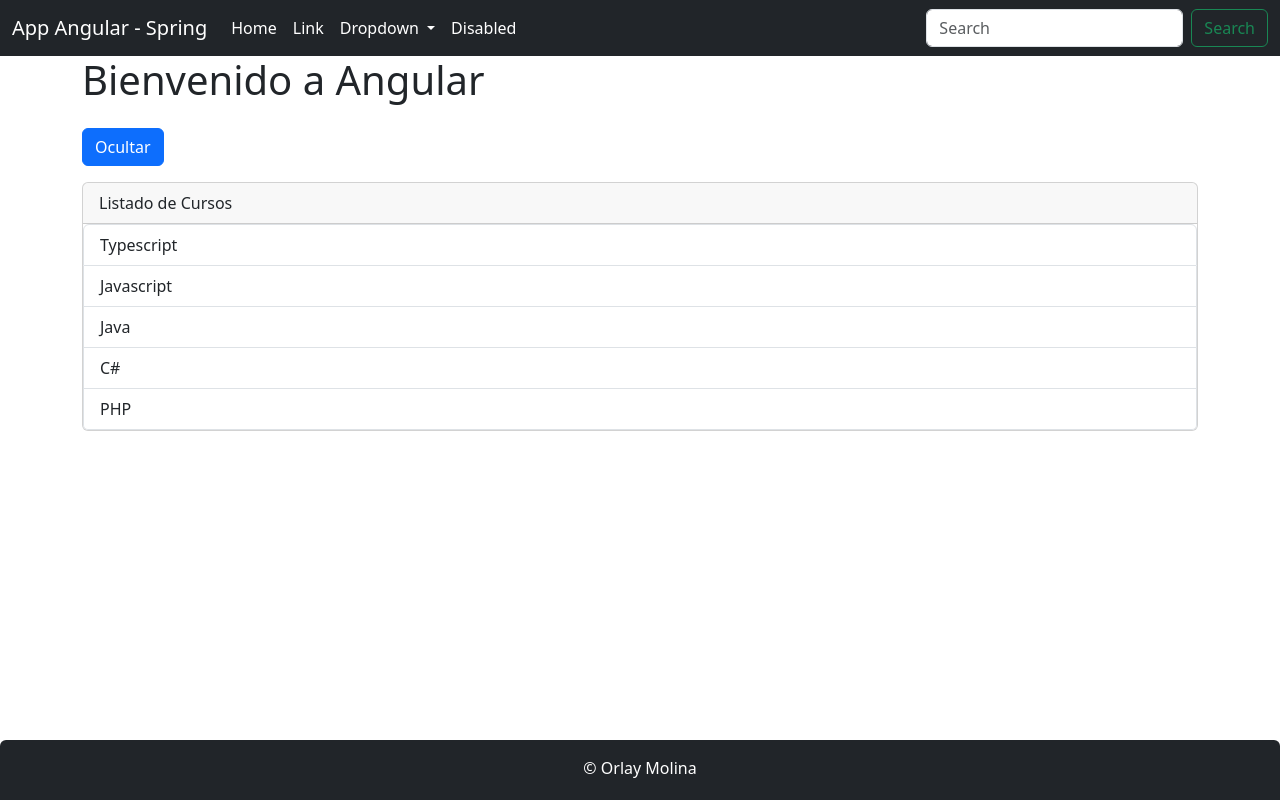
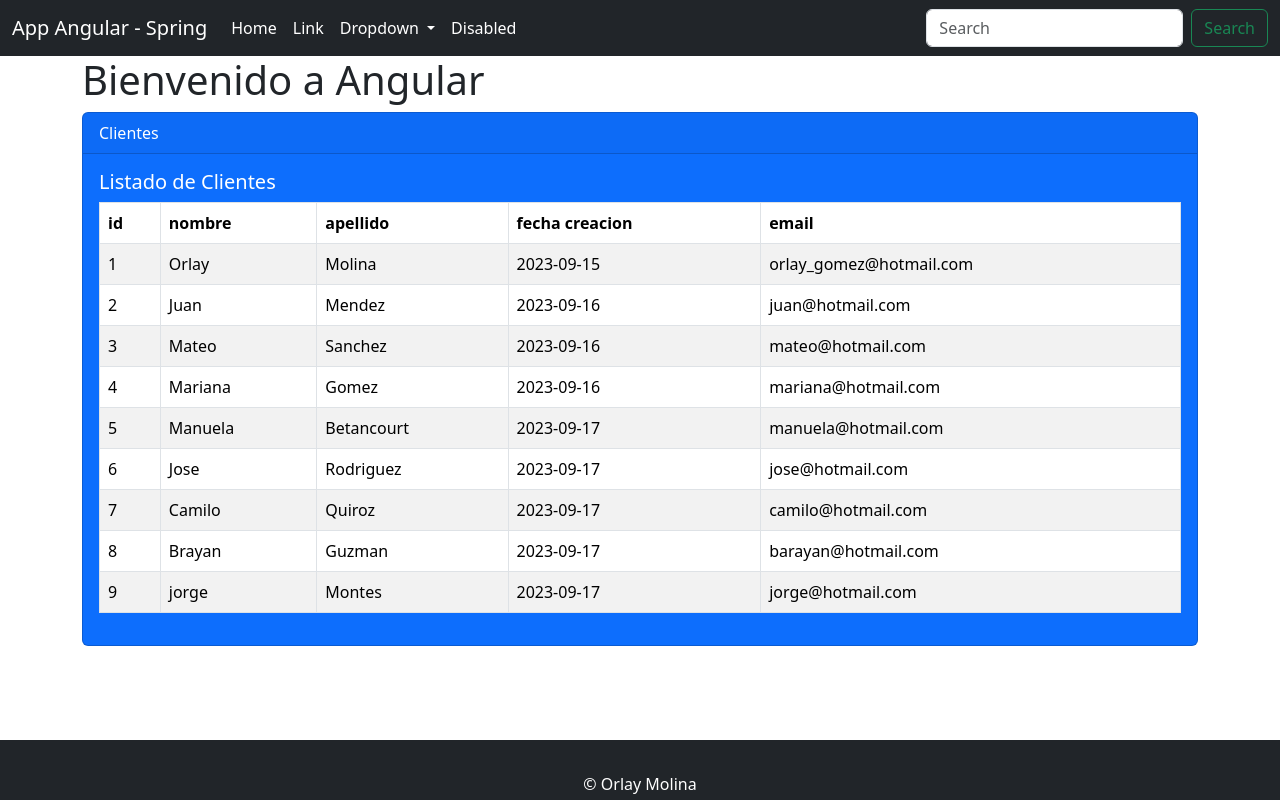
Before and after one commit to OrlayMolina/clientes-app, an Angular app: page / in a window 1280 px wide. Built offline with nearby package versions, Linux system fonts and the light colour scheme.

Commit message:
Se actualiza el proyecto

```diff
--- a/src/app/app.component.html
+++ b/src/app/app.component.html
@@ -3,7 +3,7 @@
 <div class="container">
   <h1>{{ title }}</h1>
 
-  <app-directiva></app-directiva>
+  <app-clientes></app-clientes>
 </div>
 
 <app-footer></app-footer>
--- /dev/null
+++ b/src/app/clientes/cliente.service.ts
@@ -0,0 +1,17 @@
+import { Injectable } from '@angular/core';
+import { Cliente } from './cliente';
+import { CLIENTES } from './clientes.json';
+import { of, Observable } from 'rxjs';
+
+@Injectable({
+  providedIn: 'root'
+})
+export class ClienteService {
+
+  constructor(){
+
+  }
+
+  //Con el metodo of convertimos nuestro listado de clientes en un string
+  getClientes(): Observable<Cliente[]>{return of(CLIENTES);}
+}
--- /dev/null
+++ b/src/app/clientes/cliente.ts
@@ -0,0 +1,7 @@
+export class Cliente {
+  id: number;
+  nombre: string;
+  apellido: string;
+  createAt: string;
+  email: string;
+}
--- /dev/null
+++ b/src/app/clientes/clientes.component.html
@@ -0,0 +1,29 @@
+<div class="card text-bg-primary mb-3">
+  <div class="card-header">Clientes</div>
+  <div class="card-body">
+    <h5 class="card-title">Listado de Clientes  </h5>
+
+    <table class="table table-bordered table-striped">
+      <thead>
+        <tr>
+          <th>id</th>
+          <th>nombre</th>
+          <th>apellido</th>
+          <th>fecha creacion</th>
+          <th>email</th>
+        </tr>
+      </thead>
+
+      <tbody>
+        <tr *ngFor="let cliente of clientes">
+          <td>{{ cliente.id }}</td>
+          <td>{{ cliente.nombre }}</td>
+          <td>{{ cliente.apellido }}</td>
+          <td>{{ cliente.createAt }}</td>
+          <td>{{ cliente.email }}</td>
+        </tr>
+      </tbody>
+    </table>
+
+  </div>
+</div>
--- /dev/null
+++ b/src/app/clientes/clientes.component.ts
@@ -0,0 +1,23 @@
+import { Component, OnInit } from '@angular/core';
+import { Cliente } from './cliente';
+import { ClienteService } from './cliente.service';
+
+
+@Component({
+  selector: 'app-clientes',
+  templateUrl: './clientes.component.html'
+})
+export class ClientesComponent implements OnInit {
+
+  clientes: Cliente[];
+
+  constructor(private clienteService: ClienteService) { }
+
+  ngOnInit(){
+    this.clienteService.getClientes().subscribe(
+      //funcion anonima
+      clientes => this.clientes = clientes
+    );
+  }
+
+}
--- /dev/null
+++ b/src/app/clientes/clientes.json.ts
@@ -0,0 +1,14 @@
+import { Cliente } from './cliente';
+
+export const CLIENTES:
+  Cliente[] = [
+    {id: 1, nombre: 'Orlay', apellido: 'Molina', createAt: '2023-09-15', email: 'orlay_gomez@hotmail.com'},
+    {id: 2, nombre: 'Juan', apellido: 'Mendez', createAt: '2023-09-16', email: 'juan@hotmail.com'},
+    {id: 3, nombre: 'Mateo', apellido: 'Sanchez', createAt: '2023-09-16', email: 'mateo@hotmail.com'},
+    {id: 4, nombre: 'Mariana', apellido: 'Gomez', createAt: '2023-09-16', email: 'mariana@hotmail.com'},
+    {id: 5, nombre: 'Manuela', apellido: 'Betancourt', createAt: '2023-09-17', email: 'manuela@hotmail.com'},
+    {id: 6, nombre: 'Jose', apellido: 'Rodriguez', createAt: '2023-09-17', email: 'jose@hotmail.com'},
+    {id: 7, nombre: 'Camilo', apellido: 'Quiroz', createAt: '2023-09-17', email: 'camilo@hotmail.com'},
+    {id: 8, nombre: 'Brayan', apellido: 'Guzman', createAt: '2023-09-17', email: 'barayan@hotmail.com'},
+    {id: 9, nombre: 'jorge', apellido: 'Montes', createAt: '2023-09-17', email: 'jorge@hotmail.com'},
+  ];
--- a/src/app/directiva/directiva.component.html
+++ b/src/app/directiva/directiva.component.html
@@ -1,4 +1,4 @@
-<button type="button" (click)="habilitar = (habilitar==true)? false : true " class="btn btn-primary my-3">Ocultar</button>
+<button type="button" (click)="setHabilitar()" class="btn btn-primary my-3">{{ (habilitar==true)? 'Ocultar' : 'Mostrar'}}</button>
 <div class="card">
   <div class="card-header">Listado de Cursos</div>
   <ul class="list-group" *ngIf="habilitar">
--- a/src/app/directiva/directiva.component.ts
+++ b/src/app/directiva/directiva.component.ts
@@ -13,4 +13,8 @@ export class DirectivaComponent {
   constructor(){
 
   }
+
+  setHabilitar(): void {
+    this.habilitar = (this.habilitar==true)? false : true;
+  }
 }
--- a/src/app/footer/footer.component.html
+++ b/src/app/footer/footer.component.html
@@ -1,4 +1,4 @@
-<footer class="footer bg-dark rounded-top text-center">
+<footer class="footer bg-dark p-3 mt-5 text-white sticky bottom-0 w-full text-center">
   <div class="container py-2">
     <p class="text-white my-2">
       &copy; {{ autor.nombre + ' ' + autor.apellido }}
```
Also changed, not shown: src/app/app.module.ts (+6 -1 lines), 2 other files (tests, documents, lock files or other folders).
